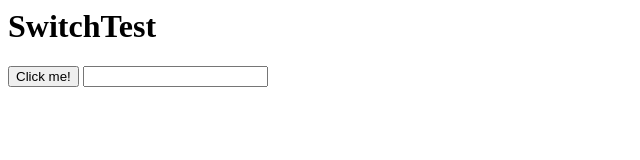
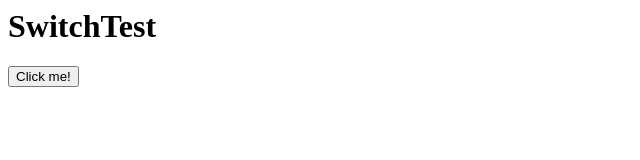
Before and after one commit to Marko2155/SwitchTest, a plain HTML site: page index.html in a window 1280 px wide. Shown: the whole page, without its empty margins (0-640 px from the left). Drawn offline with Linux system fonts and the light colour scheme.

Commit message:
removed text box

```diff
--- a/index.html
+++ b/index.html
@@ -1,4 +1,3 @@
 <h1>SwitchTest</h1>
 <button id="clickme">Click me!</button>
 <script src="index.js"></script>
-<input type="text" id="ua"></input>
```
